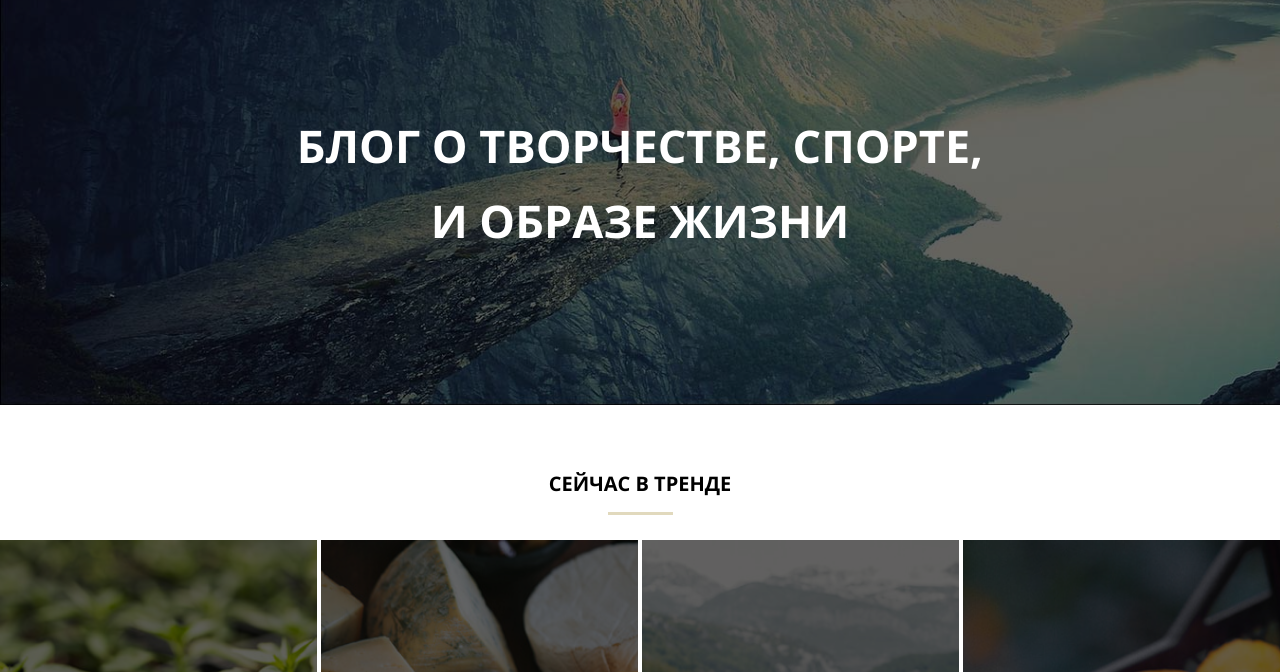
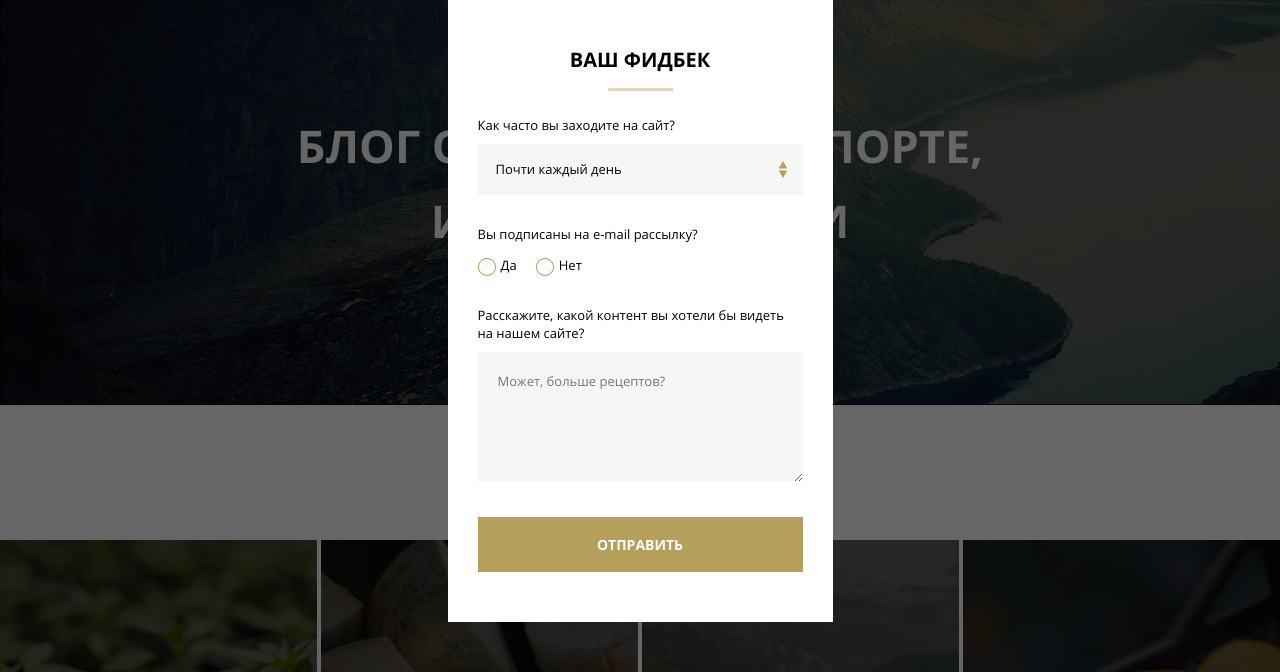
Before and after one commit to Nickolay-Chepelev/mq-diplom, a plain HTML site: page index.html in a window 1280 px wide. Shown: the part 91-763 px from the top of the page. Drawn offline with Linux system fonts and the light colour scheme; files whose address does not match are found by name.

Commit message:
Add files via upload

```diff
--- a/css/style.css
+++ b/css/style.css
@@ -22,8 +22,8 @@
   position: fixed;
   background-color: rgba(0, 0, 0, 0.6);
   z-index: 3;
-  /* display: flex; */
-  display: none;
+  display: flex;
+  /* display: none; */
 }
 .popup {
   position: relative;
@@ -41,7 +41,7 @@
   font-size: 13px;
   margin-bottom: 10px;
 }
-.input, .select {
+.input, .select, .textarea {
   -webkit-appearance: none;
   -moz-appearance: none;
   border: none;
@@ -60,7 +60,7 @@
   background-position: right 15px center;
   margin-bottom: 30px;
 }
-.input:focus, .select:focus {
+.input:focus, .select:focus, .textarea:focus {
   outline: 1px solid #b59f5b;
 }
 .radio-group {
@@ -92,8 +92,10 @@
   height: 1px;
   width: 1px;
 }
-.input-text {
-  padding: 20px 20px 100px;
+.textarea {
+  padding: 20px;
+  min-height: 130px;
+  resize: vertical;
   margin-bottom: 30px;
 }
 .button {
--- a/index.html
+++ b/index.html
@@ -34,7 +34,7 @@
           </div>
           <label class="form-feedback-label">
             <div class="form-feedback-question">Расскажите, какой контент вы хотели бы видеть на нашем сайте?</div>
-            <input class="input input-text" placeholder="Может, больше рецептов?" required>
+            <textarea class="textarea" placeholder="Может, больше рецептов?"></textarea>
           </label>
           <button class="button button-send">Отправить</button>
         </form>
```
